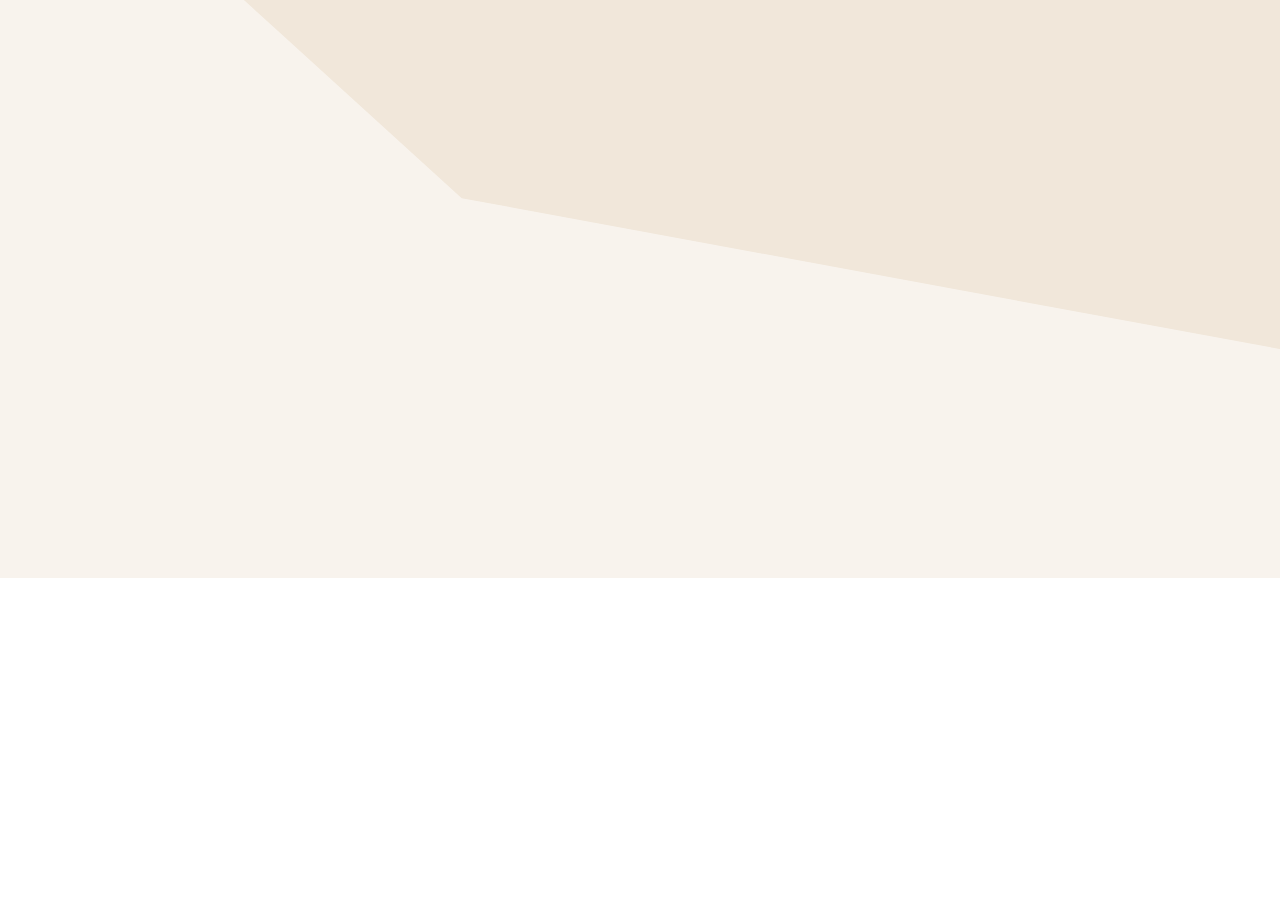
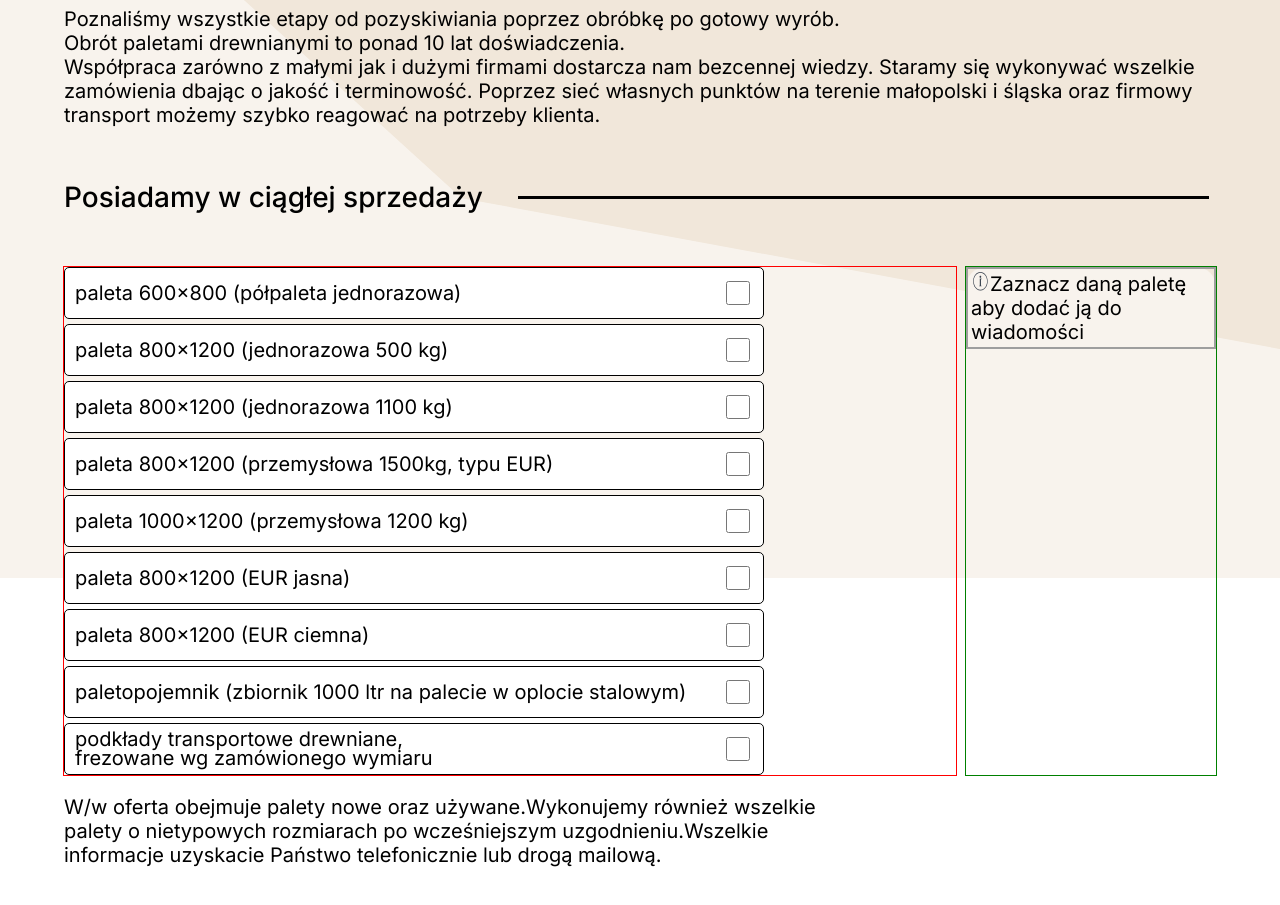
Before and after one commit to IamIGI/Pallet-sale-office-Company-website, a Next.js app: page /sub-page/offer in a window 1280 px wide. Shown: the part 222-1127 px from the top of the page. Before the commit the page ends 800 px from the top, so only its background shows below. Built offline with nearby package versions, Linux system fonts and the light colour scheme; grey boxes are pictures that could not be loaded.

Commit message:
PFW-13-Offer page

```diff
--- a/app/sub-page/offer/page.module.scss
+++ b/app/sub-page/offer/page.module.scss
@@ -1,3 +1,99 @@
 .wrapper {
+  width: 100%;
   display: flex;
+  flex-direction: column;
 }
+
+.upperWrapper {
+  width: 100%;
+
+  display: flex;
+  flex-direction: column;
+  gap: 20px;
+}
+
+.mainWrapper {
+  width: 100%;
+  display: flex;
+  flex-direction: column;
+  gap: 20px;
+
+  .mainContent {
+    width: 100%;
+    display: flex;
+    justify-content: space-around;
+    gap: 10px;
+
+    .leftWrapper {
+      outline: 1px solid red;
+      flex: 1;
+    }
+
+    .rightWrapper {
+      outline: 1px solid green;
+      width: 250px;
+    }
+  }
+}
+
+.subTitleWrapper {
+  width: 100%;
+  height: 100px;
+  display: flex;
+  flex-direction: row;
+  justify-content: flex-start;
+  align-items: center;
+  gap: 3%;
+
+  h2 {
+    min-width: fit-content;
+    width: 33%;
+    font-weight: 500;
+  }
+
+  .line {
+    height: 2px;
+    border-bottom: 3px solid black;
+
+    width: 60%;
+  }
+}
+
+.hintWrapper {
+  padding: 3px;
+  background-color: var(--default-background-color);
+  border: dashed 2px #000; /*optional*/
+
+  /* Individual border image properties */
+  border-image-source: url('https://i.stack.imgur.com/wLdVc.png');
+  border-image-slice: 2;
+  border-image-repeat: round;
+
+  border-radius: 20px;
+
+  p {
+    margin: 0;
+    font-size: var(--small-description-font);
+  }
+}
+
+.bottomWrapper {
+  display: flex;
+  flex-direction: column;
+  gap: 10px;
+
+  .subTitleDesc {
+    width: 70%;
+  }
+
+  .buttonWrapper {
+    display: flex;
+    justify-content: flex-start;
+    align-items: center;
+    gap: 20px;
+
+    p {
+      font-weight: 700;
+    }
+  }
+}
--- a/app/sub-page/offer/page.tsx
+++ b/app/sub-page/offer/page.tsx
@@ -1,5 +1,50 @@
+import OfferList from '@/components/OfferList/OfferList';
 import classes from './page.module.scss';
+import data from '@/assets/data/offerPage.json';
+import Button from '@/components/Button/Button';
+import sendIcon from '@/assets/icons/SendMessage.svg';
+import infoIcon from '@/assets/icons/infoIcon.svg';
+import Image from 'next/image';
 
 export default function OfferPage() {
-  return <h1>Offer Page</h1>;
+  return (
+    <div className={classes.wrapper}>
+      <section className={classes.upperWrapper}>
+        <h1>{data.title}</h1>
+        <p dangerouslySetInnerHTML={{ __html: data.description }} />
+      </section>
+      <section className={classes.mainWrapper}>
+        <div className={classes.subTitleWrapper}>
+          <h2>{data.subtitle_1}</h2> <div className={classes.line} />
+        </div>
+        <section className={classes.mainContent}>
+          <div className={classes.leftWrapper}>
+            <OfferList data={data.offer} />
+          </div>
+          <div className={classes.rightWrapper}>
+            <div className={classes.hintWrapper}>
+              <p>
+                <Image src={infoIcon} alt="info" width="19" height="19" />
+                {data.hint}
+              </p>
+            </div>
+          </div>
+        </section>
+      </section>
+      <section className={classes.bottomWrapper}>
+        <p
+          className={classes.subTitleDesc}
+          dangerouslySetInnerHTML={{ __html: data.subtitle_1_desc }}
+        />
+        <div className={classes.buttonWrapper}>
+          <p>{data.subtitle_2} </p>
+          <Button
+            text={data.button_text}
+            href="'/sub-page//contact'"
+            icon={sendIcon}
+          ></Button>
+        </div>
+      </section>
+    </div>
+  );
 }
--- /dev/null
+++ b/assets/data/offerPage.json
@@ -0,0 +1,20 @@
+{
+    "title": "Oferta",
+    "description": "Poznaliśmy wszystkie etapy od pozyskiwiania poprzez obróbkę po gotowy wyrób.  <br /> Obrót paletami drewnianymi to ponad 10 lat doświadczenia. <br /> Współpraca zarówno z małymi jak i dużymi firmami dostarcza nam bezcennej wiedzy. Staramy się wykonywać wszelkie zamówienia dbając o jakość i terminowość. Poprzez sieć własnych punktów na terenie małopolski i śląska oraz firmowy transport  możemy szybko reagować na potrzeby klienta.",
+    "subtitle_1": "Posiadamy w ciągłej sprzedaży",
+    "subtitle_1_desc": "W/w oferta obejmuje palety nowe oraz używane.Wykonujemy również wszelkie palety o nietypowych rozmiarach po wcześniejszym uzgodnieniu.Wszelkie informacje uzyskacie Państwo telefonicznie lub drogą mailową.",
+    "hint": "Zaznacz daną paletę aby dodać ją do wiadomości",
+    "offer": [
+        "paleta 600x800 (półpaleta jednorazowa)",
+        "paleta 800x1200 (jednorazowa 500 kg)",
+        "paleta 800x1200 (jednorazowa 1100 kg)",
+        "paleta 800x1200 (przemysłowa 1500kg, typu EUR)",
+        "paleta 1000x1200 (przemysłowa 1200 kg)",
+        "paleta 800x1200 (EUR jasna)",
+        "paleta 800x1200 (EUR ciemna)",
+        "paletopojemnik (zbiornik 1000 ltr na palecie w oplocie stalowym)",
+        "podkłady transportowe drewniane,  <br /> frezowane wg zamówionego wymiaru"
+    ],
+    "subtitle_2": "Zapraszamy do współpracy",
+    "button_text": "Skontaktuj się"
+}
--- a/components/MainSection/MainPageNavigation/MainPageNavigation.module.scss
+++ b/components/MainSection/MainPageNavigation/MainPageNavigation.module.scss
@@ -7,12 +7,6 @@
   list-style: none;
   margin: 0;
   padding: 0;
-
-  ul {
-    margin: 0;
-    padding: 0;
-    width: 100%;
-  }
 
   li {
     margin: 0;
--- /dev/null
+++ b/components/OfferList/OfferList.module.scss
@@ -0,0 +1,56 @@
+.wrapper {
+  li {
+    margin: 0;
+    width: 100%;
+    display: flex;
+    justify-content: flex-start;
+    align-items: center;
+    gap: 15px;
+
+    &:not(:last-child) {
+      margin-bottom: 5px;
+    }
+
+    .itemWrapper {
+      height: 52px;
+      display: flex;
+      justify-content: space-between;
+      align-items: center;
+      gap: 30px;
+
+      background-color: white;
+      border: 1px solid black;
+      border-radius: 5px;
+      width: 700px;
+
+      padding: 0 10px;
+    }
+
+    p {
+      margin: 0;
+      line-height: 19px;
+    }
+
+    .amountWrapper {
+      display: flex;
+      justify-content: flex-start;
+      align-items: center;
+      gap: 10px;
+      border: 1px solid black;
+      background-color: white;
+      border-radius: 5px;
+      padding: 10px;
+      height: 52px;
+
+      input {
+        height: 30px;
+        width: 50px;
+      }
+    }
+  }
+
+  input[type='checkbox'] {
+    width: 24px;
+    height: 24px;
+  }
+}
--- /dev/null
+++ b/components/OfferList/OfferList.tsx
@@ -0,0 +1,71 @@
+'use client';
+
+import { ChangeEvent, useState } from 'react';
+import classes from './OfferList.module.scss';
+
+interface OfferListInterface {
+  data: string[];
+}
+export default function OfferList({ data }: OfferListInterface) {
+  const [isChecked, setIsChecked] = useState<boolean[]>(
+    Array.from({ length: data.length }, () => false)
+  );
+  const [itemValue, setItemValue] = useState<number[]>(
+    Array.from({ length: data.length }, () => 0)
+  );
+
+  function handleCheckboxChange(
+    e: ChangeEvent<HTMLInputElement>,
+    index: number
+  ) {
+    setIsChecked((prev) => {
+      const newCheckedState = [...prev];
+      newCheckedState[index] = e.target.checked;
+
+      return newCheckedState;
+    });
+  }
+
+  function handleItemValueChange(
+    e: ChangeEvent<HTMLInputElement>,
+    index: number
+  ) {
+    const value = Number(e.target.value);
+    setItemValue((prev) => {
+      const newArray = [...prev];
+      newArray[index] = value;
+
+      return newArray;
+    });
+  }
+
+  return (
+    <div className={classes.wrapper}>
+      <ul>
+        {data.map((item, index) => (
+          <>
+            <li key={index}>
+              <div className={classes.itemWrapper}>
+                <p dangerouslySetInnerHTML={{ __html: item }} />
+                <input
+                  type="checkbox"
+                  checked={isChecked[index]}
+                  onChange={(e) => handleCheckboxChange(e, index)}
+                />
+              </div>
+              {isChecked[index] && (
+                <div className={classes.amountWrapper}>
+                  <p>Ilość</p>{' '}
+                  <input
+                    value={itemValue[index]}
+                    onChange={(e) => handleItemValueChange(e, index)}
+                  />
+                </div>
+              )}
+            </li>
+          </>
+        ))}
+      </ul>
+    </div>
+  );
+}
```
Also changed, not shown: assets/icons/infoIcon.svg (added).
